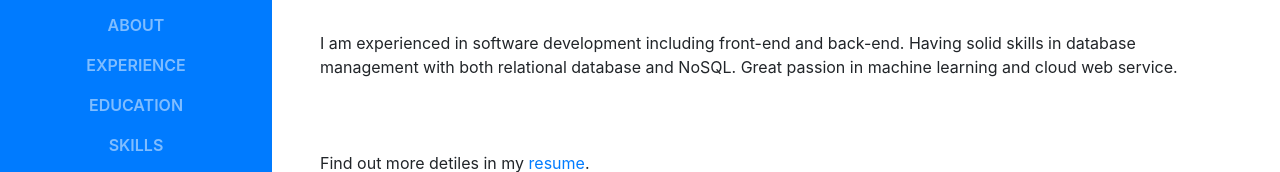
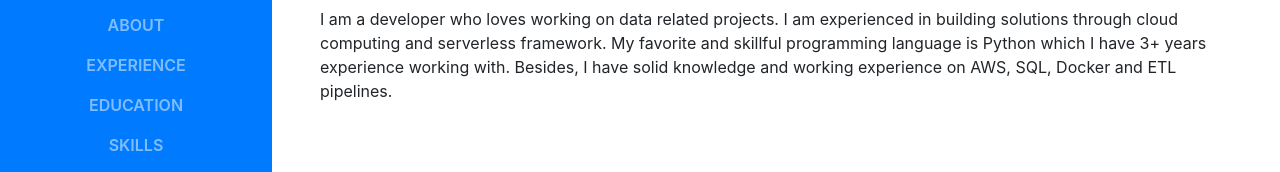
Before and after one commit to bellabellahuang/bellabellahuang.github.io, a website with bundled scripts: page index.html in a window 1280 px wide. Shown: the part 329-501 px from the top of the page. Built offline with nearby package versions, Linux system fonts and the light colour scheme; a web font is replaced by a local one.

Commit message:
Updated personal intro

```diff
--- a/index.html
+++ b/index.html
@@ -74,7 +74,7 @@
           <div class="subheading mb-5">2252 E 51st Ave · Vancouver, BC · V5P 1W5 · (778) 988-8174 ·
             <a href="mailto:bellahuang1012@gmail.com">bellahuang1012@gmail.com</a>
           </div>
-          <p class="mb-5">I am experienced in software development including front-end and back-end. Having solid skills in database management with both relational database and NoSQL. Great passion in machine learning and cloud web service.</p><br>
+          <p class="mb-5">I am a developer who loves working on data related projects. I am experienced in building solutions through cloud computing and serverless framework. My favorite and skillful programming language is Python which I have 3+ years experience working with. Besides, I have solid knowledge and working experience on AWS, SQL, Docker and ETL pipelines.</p><br>
           <p>Find out more detiles in my <a href="./documents/(Bella)JINGBING HUANG-resume.pdf" target="_blank">resume</a>.</p><br>
           <ul class="list-inline list-social-icons mb-0">
             <li class="list-inline-item">
```
